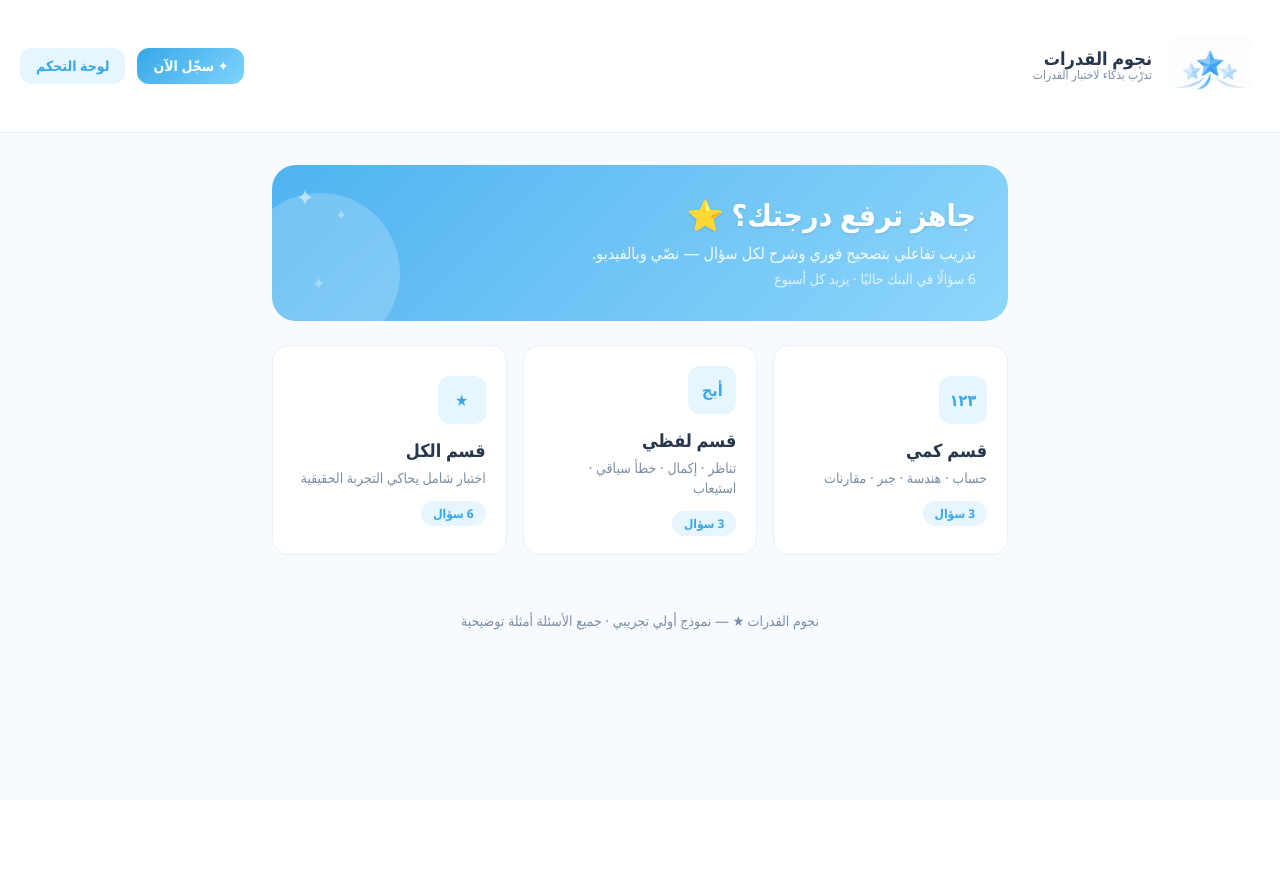
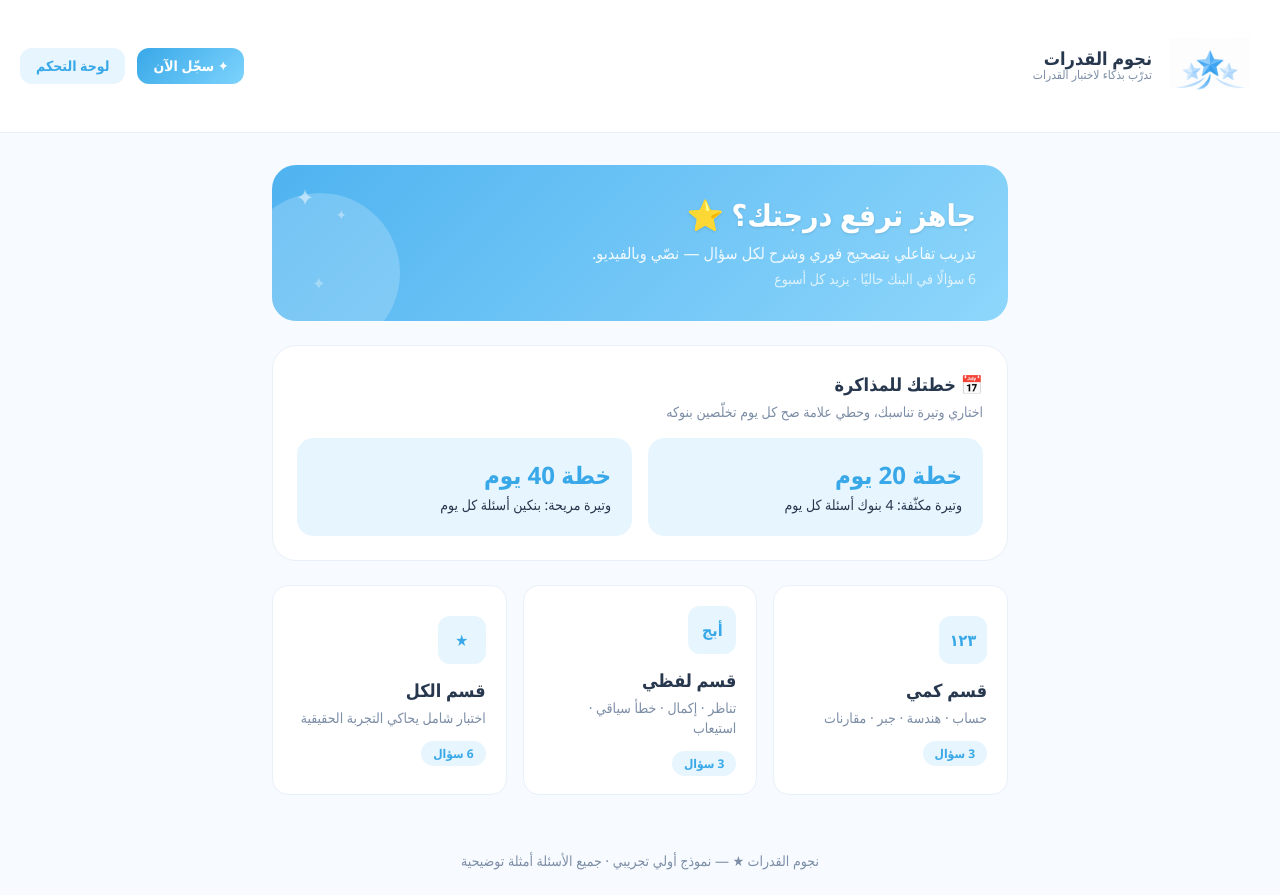
Before and after one commit to ar-delmmm/najoom-alqudurat, a React (Vite) app: page / in a window 1280 px wide. Before the commit the page ends 800 px from the top, so only its background shows below. Built offline with nearby package versions, Linux system fonts and the light colour scheme.

Commit message:
Add study plan checklist to the home page
Lets students pick a 20-day (4 banks/day) or 40-day (2 banks/day)
pace, then check off each day as they finish it. Choice and progress
persist in localStorage.

```diff
--- a/src/qudurat-platform.jsx
+++ b/src/qudurat-platform.jsx
@@ -148,6 +148,122 @@ function Timer({ running }) {
   );
 }
 
+// ─── خطط المذاكرة ───
+const PLAN_OPTIONS = [
+  { key: "20", days: 20, perDay: 4, perDayLabel: "٤ بنوك", label: "خطة 20 يوم", desc: "وتيرة مكثّفة: 4 بنوك أسئلة كل يوم" },
+  { key: "40", days: 40, perDay: 2, perDayLabel: "بنكين", label: "خطة 40 يوم", desc: "وتيرة مريحة: بنكين أسئلة كل يوم" },
+];
+
+function StudyPlanSection({ plan, setPlan, done, toggleDay }) {
+  const active = PLAN_OPTIONS.find((p) => p.key === plan);
+  const doneCount = active ? Object.values(done).filter(Boolean).length : 0;
+  const pct = active ? Math.round((doneCount / active.days) * 100) : 0;
+
+  return (
+    <div
+      className="rounded-3xl p-6 mb-6"
+      style={{ backgroundColor: C.card, border: `1px solid ${C.line}` }}
+    >
+      <div className="flex items-center justify-between mb-1">
+        <div className="font-extrabold text-lg">📅 خطتك للمذاكرة</div>
+        {active && (
+          <button
+            onClick={() => setPlan(null)}
+            className="text-xs font-bold"
+            style={{ color: C.sub }}
+          >
+            تغيير الخطة
+          </button>
+        )}
+      </div>
+      <p className="text-sm mb-4" style={{ color: C.sub }}>
+        اختاري وتيرة تناسبك، وحطي علامة صح كل يوم تخلّصين بنوكه
+      </p>
+
+      {!active ? (
+        <div className="grid grid-cols-1 sm:grid-cols-2 gap-4">
+          {PLAN_OPTIONS.map((p) => (
+            <button
+              key={p.key}
+              onClick={() => setPlan(p.key)}
+              className="rounded-2xl p-5 text-right transition-transform hover:-translate-y-1"
+              style={{ backgroundColor: C.brandSoft, border: `1px solid ${C.brandSoft}` }}
+            >
+              <div className="font-black text-2xl mb-1" style={{ color: C.brand }}>
+                {p.label}
+              </div>
+              <div className="text-sm" style={{ color: C.ink }}>
+                {p.desc}
+              </div>
+            </button>
+          ))}
+        </div>
+      ) : (
+        <div>
+          <div className="flex items-center justify-between mb-2 text-sm font-bold">
+            <span>
+              {doneCount} من {active.days} يوم
+            </span>
+            <span style={{ color: C.brand }}>{pct}٪</span>
+          </div>
+          <div
+            className="w-full h-2 rounded-full mb-5 overflow-hidden"
+            style={{ backgroundColor: C.line }}
+          >
+            <div
+              className="h-full rounded-full"
+              style={{
+                width: `${pct}%`,
+                background: "linear-gradient(90deg, #38A8E8, #7DD3FC)",
+                transition: "width .4s ease",
+              }}
+            />
+          </div>
+
+          <div className="grid grid-cols-2 sm:grid-cols-4 gap-3">
+            {Array.from({ length: active.days }, (_, i) => i + 1).map((day) => {
+              const isDone = !!done[day];
+              return (
+                <label
+                  key={day}
+                  className="flex items-center gap-2 rounded-xl p-3 cursor-pointer select-none"
+                  style={{
+                    backgroundColor: isDone ? C.greenSoft : C.bg,
+                    border: `1px solid ${isDone ? C.green : C.line}`,
+                    transition: "background-color .2s ease, border-color .2s ease",
+                  }}
+                >
+                  <input
+                    type="checkbox"
+                    checked={isDone}
+                    onChange={() => toggleDay(day)}
+                    className="w-5 h-5 rounded shrink-0"
+                    style={{ accentColor: C.green }}
+                  />
+                  <div>
+                    <div
+                      className="font-extrabold text-sm"
+                      style={{
+                        color: isDone ? C.green : C.ink,
+                        textDecoration: isDone ? "line-through" : "none",
+                      }}
+                    >
+                      اليوم {day}
+                    </div>
+                    <div className="text-[11px]" style={{ color: C.sub }}>
+                      {active.perDayLabel}
+                    </div>
+                  </div>
+                </label>
+              );
+            })}
+          </div>
+        </div>
+      )}
+    </div>
+  );
+}
+
 // ─── التطبيق الرئيسي ───
 export default function QuduratApp() {
   const [questions, setQuestions] = useState(initialQuestions);
@@ -157,6 +273,29 @@ export default function QuduratApp() {
   const [selected, setSelected] = useState(null);
   const [answers, setAnswers] = useState([]);
   const [showVideo, setShowVideo] = useState(false);
+
+  // خطة المذاكرة
+  const [planKey, setPlanKey] = useState(() => localStorage.getItem("qudurat_plan") || null);
+  const [planProgress, setPlanProgress] = useState(() => {
+    try {
+      return JSON.parse(localStorage.getItem("qudurat_plan_progress") || "{}");
+    } catch {
+      return {};
+    }
+  });
+  useEffect(() => {
+    if (planKey) localStorage.setItem("qudurat_plan", planKey);
+    else localStorage.removeItem("qudurat_plan");
+  }, [planKey]);
+  useEffect(() => {
+    localStorage.setItem("qudurat_plan_progress", JSON.stringify(planProgress));
+  }, [planProgress]);
+  const togglePlanDay = (day) => {
+    setPlanProgress((prev) => {
+      const current = prev[planKey] || {};
+      return { ...prev, [planKey]: { ...current, [day]: !current[day] } };
+    });
+  };
 
   // التسجيل
   const [users, setUsers] = useState([]);
@@ -309,6 +448,13 @@ export default function QuduratApp() {
                 style={{ backgroundColor: "#fff" }}
               />
             </div>
+
+            <StudyPlanSection
+              plan={planKey}
+              setPlan={setPlanKey}
+              done={planProgress[planKey] || {}}
+              toggleDay={togglePlanDay}
+            />
 
             <div className="grid grid-cols-1 sm:grid-cols-3 gap-4">
               {[
```
